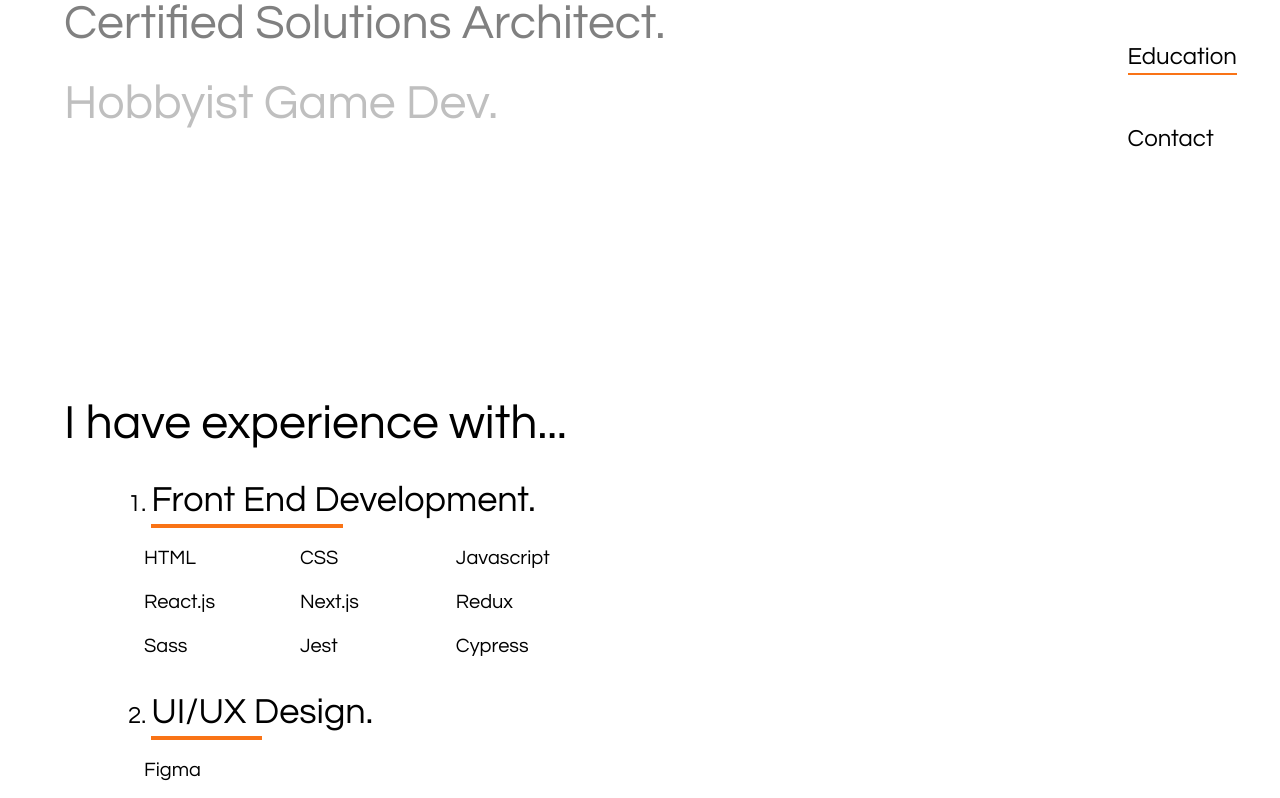
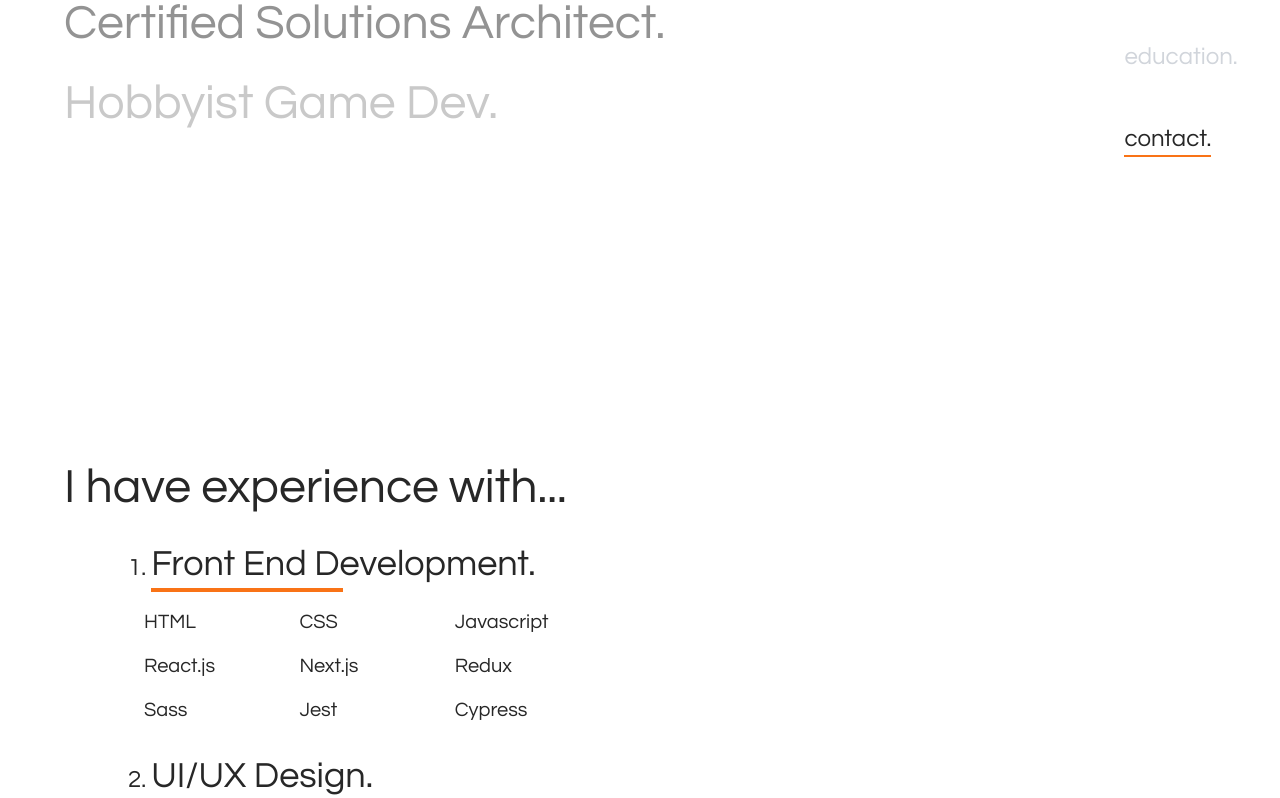
Before and after one commit to ahuynh15/personal-site, a Next.js app: page / in a window 1280 px wide. Shown: the part 400-1198 px from the top of the page. Built offline with nearby package versions, Linux system fonts and the light colour scheme.

Commit message:
polish sidebar colors

```diff
--- a/jsconfig.json
+++ b/jsconfig.json
@@ -7,7 +7,8 @@
       "@/components/*": ["./src/components/*"],
       "@/slices": ["./src/slices/index"],
       "@/slices/*": ["./src/slices/*"],
-      "@/styles/*": ["./styles/*"]
+      "@/styles/*": ["./styles/*"],
+      "tailwindConfig": ["./tailwind.config.js"]
     }
   },
   "exclude": ["node_modules", "out", ".next"]
--- a/src/components/AboutPageWrapper/AboutPageWrapper.js
+++ b/src/components/AboutPageWrapper/AboutPageWrapper.js
@@ -13,7 +13,7 @@ const AboutPageWrapper = () => {
   });
 
   return (
-    <div className="flex h-screen items-center" ref={ref}>
+    <div className="flex h-full items-center" ref={ref}>
       <div className="w-full">
         <div className="mb-8 text-5xl" ref={ref}>
           Hello, I&apos;m Alvin Huynh...
--- a/src/components/AboutPageWrapper/TextCarousel/TextCarousel.js
+++ b/src/components/AboutPageWrapper/TextCarousel/TextCarousel.js
@@ -44,7 +44,7 @@ const TextCarousel = ({ text, displayLimit, startingIndex = 0 }) => {
     <LayoutGroup id="text-carousel">
       <div className="text-carousel flex flex-col">
         {getLines().map((line, index) => {
-          const rgb = 255 - 255 / Math.pow(2, index);
+          const rgb = 39 + (216 - 216 / Math.pow(2, index));
           const id = `${line.text} ${line.index}`;
 
           return (
--- a/src/components/Common/Sidebar/Sidebar.js
+++ b/src/components/Common/Sidebar/Sidebar.js
@@ -1,17 +1,21 @@
 import {
   selectCurrentSection,
   selectPageSections,
-  setPageAnchor,
 } from '@/slices/SidebarSlice';
-import { useDispatch, useSelector } from 'react-redux';
+import { useSelector } from 'react-redux';
 import { LayoutGroup, motion } from 'framer-motion';
 import Link from 'next/link';
+import resolveConfig from 'tailwindcss/resolveConfig';
+import tailwindConfig from 'tailwindConfig';
 
 const Sidebar = () => {
+  const styleConfig = resolveConfig(tailwindConfig);
   const pageSections = useSelector((state) => selectPageSections(state));
   const currentSection = useSelector((state) => selectCurrentSection(state));
 
   // TODO: Layout projects do not work perfect with sticky components...issue opened on github: https://github.com/framer/motion/issues/1535
+
+  console.log(styleConfig.theme.colors);
 
   return (
     <nav className="sticky top-0 mx-8 flex h-screen items-center text-2xl">
@@ -20,19 +24,26 @@ const Sidebar = () => {
           {pageSections.map((pageSection) => {
             return (
               <div className="mb-12 box-border flex" key={pageSection}>
-                <li
-                  className={`capitalize ${
-                    currentSection !== pageSection && 'pb-0.5'
-                  }`}
+                <motion.li
+                  className={`${currentSection !== pageSection && 'pb-0.5'}`}
+                  animate={{
+                    color:
+                      currentSection !== pageSection
+                        ? styleConfig.theme.colors['gray']['300']
+                        : styleConfig.theme.colors['black'],
+                  }}
+                  whileHover={{
+                    color: styleConfig.theme.colors['black'],
+                  }}
                 >
-                  <Link href={`#${pageSection}`}>{pageSection}</Link>
+                  <Link href={`#${pageSection}`}>{`${pageSection}.`}</Link>
                   {currentSection === pageSection && (
                     <motion.div
                       className="h-0.5 w-full bg-orange-500"
                       layoutId="indicator"
                     ></motion.div>
                   )}
-                </li>
+                </motion.li>
               </div>
             );
           })}
--- /dev/null
+++ b/src/components/ContactPageWrapper/ContactPageWrapper.js
@@ -0,0 +1,22 @@
+import { useInView } from 'react-intersection-observer';
+import { useDispatch } from 'react-redux';
+import { setPageAnchor } from '@/slices/SidebarSlice';
+
+const ContactPageWrapper = () => {
+  const dispatch = useDispatch();
+  const { ref } = useInView({
+    threshold: 0.1,
+    onChange: (inView) => {
+      dispatch(setPageAnchor({ pageAnchor: 'contact', visible: inView }));
+    },
+  });
+
+  return (
+    <div ref={ref}>
+      <div className="pb-2 text-5xl">I can be contacted at...</div>
+      <div className="mt-8">Contact</div>
+    </div>
+  );
+};
+
+export default ContactPageWrapper;
--- /dev/null
+++ b/src/components/ContactPageWrapper/index.js
@@ -0,0 +1,7 @@
+import ContactPageWrapper from './ContactPageWrapper';
+// PLOP_INJECT_IMPORT
+
+export {
+  ContactPageWrapper,
+  // PLOP_INJECT_EXPORT
+};
--- a/src/components/ExperiencePageWrapper/ExperienceFilter/ExperienceFilter.js
+++ b/src/components/ExperiencePageWrapper/ExperienceFilter/ExperienceFilter.js
@@ -42,7 +42,7 @@ const ExperienceFilter = ({ tags }) => {
           );
         })}
         <div>
-          <button className="text-gray-500" onClick={() => onClear()}>
+          <button onClick={() => onClear()}>
             <div className="flex items-center gap-1">
               Clear
               <XIcon size={16} />
--- a/src/pages/index.js
+++ b/src/pages/index.js
@@ -4,6 +4,7 @@ import { AboutPageWrapper } from '@/components/AboutPageWrapper';
 import { SkillsPageWrapper } from '@/components/SkillsPageWrapper';
 import { ExperiencePageWrapper } from '@/components/ExperiencePageWrapper';
 import { EducationPageWrapper } from '@/components/EducationPageWrapper';
+import { ContactPageWrapper } from '@/components/ContactPageWrapper';
 
 export default function Home() {
   return (
@@ -14,22 +15,24 @@ export default function Home() {
         <link rel="icon" href="/favicon.ico" />
       </Head>
 
-      <main className="flex h-full">
+      <main className="flex h-full text-black">
         {/* Content */}
         <div className="mx-16 grow">
-          <div id="about">
+          <div id="about" className="h-screen">
             <AboutPageWrapper />
           </div>
-          <div id="skills">
+          <div id="skills" className="pt-16">
             <SkillsPageWrapper />
           </div>
-          <div id="experience">
+          <div id="experience" className="pt-16">
             <ExperiencePageWrapper />
           </div>
-          <div id="education">
+          <div id="education" className="pt-16">
             <EducationPageWrapper />
           </div>
-          <div id="contact"></div>
+          <div id="contact" className="h-screen pt-16">
+            <ContactPageWrapper />
+          </div>
         </div>
 
         {/* Fixed Sidebar */}
--- a/src/slices/SidebarSlice.js
+++ b/src/slices/SidebarSlice.js
@@ -38,7 +38,6 @@ export const selectCurrentSection = (state) => {
         currentSection = visibleSections[i];
       }
     }
-    console.log(currentSection.id);
     return currentSection.id;
   } else {
     return '';
--- a/tailwind.config.js
+++ b/tailwind.config.js
@@ -4,6 +4,9 @@ module.exports = {
   content: ['./src/**/*.{js,jsx,ts,tsx}'],
   theme: {
     extend: {
+      colors: {
+        black: '#272727',
+      },
       fontFamily: {
         sans: ['Questrial', ...defaultTheme.fontFamily.sans],
       },
```
